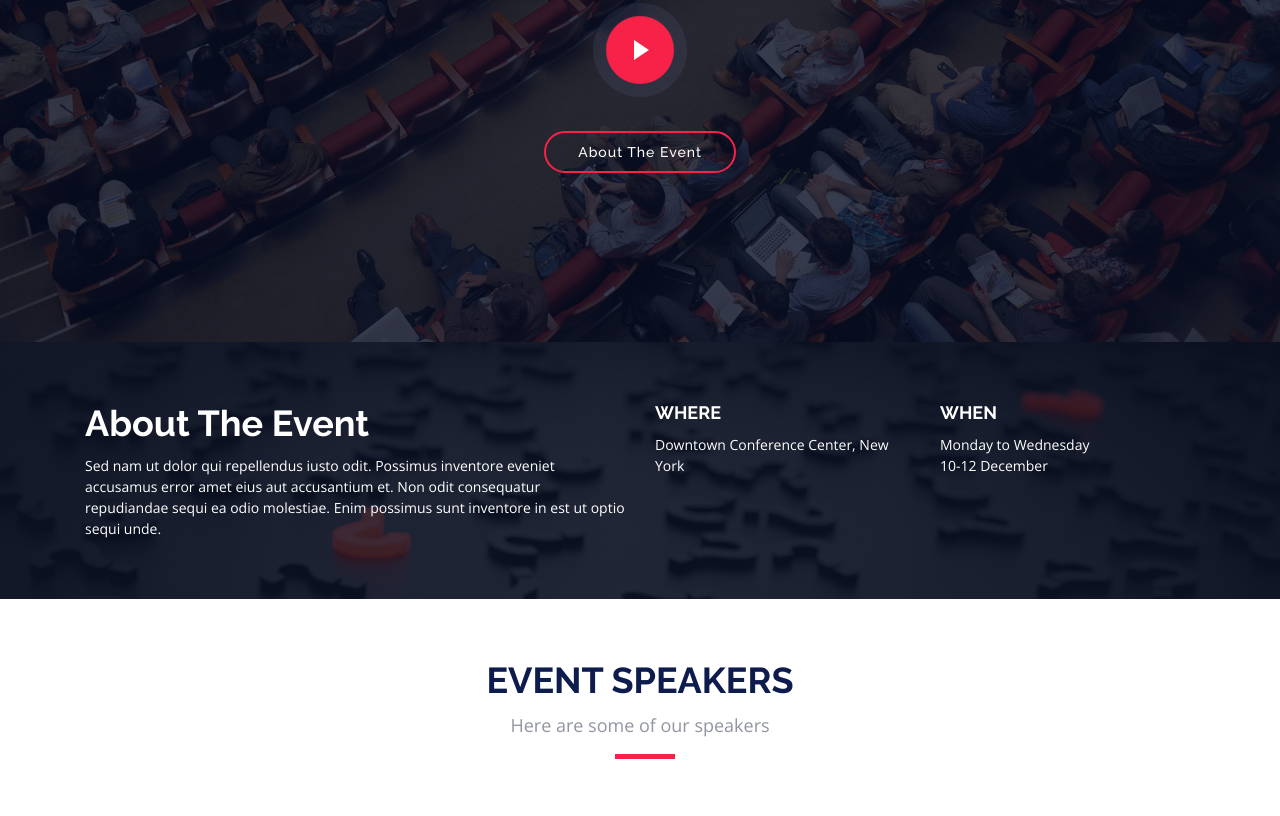
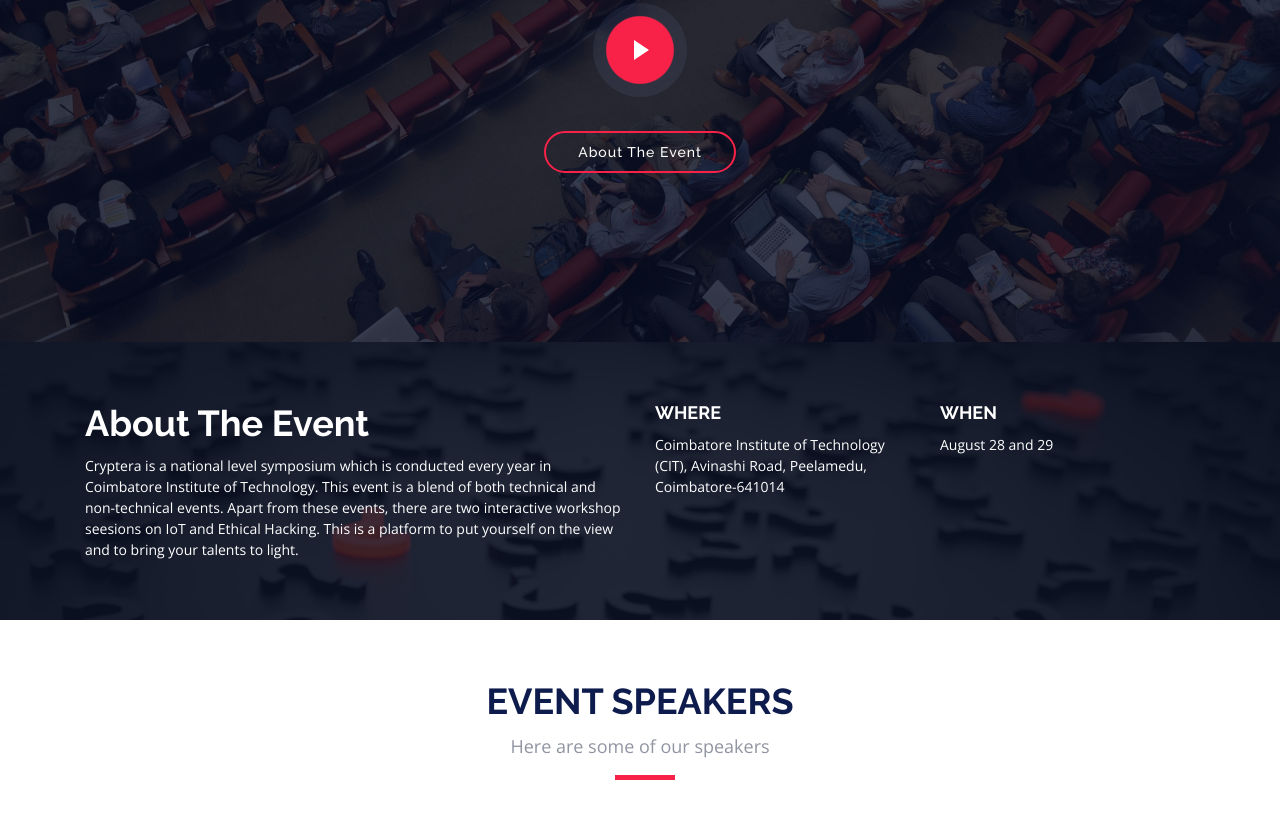
Before and after one commit to lerex5/Cryptera, a plain HTML site: page index.html in a window 1280 px wide. Shown: the part 458-1274 px from the top of the page. Drawn offline with nearby package versions, Linux system fonts and the light colour scheme.

Commit message:
Add files via upload

```diff
--- a/index.html
+++ b/index.html
@@ -90,17 +90,15 @@
         <div class="row">
           <div class="col-lg-6">
             <h2>About The Event</h2>
-            <p>Sed nam ut dolor qui repellendus iusto odit. Possimus inventore eveniet accusamus error amet eius aut
-              accusantium et. Non odit consequatur repudiandae sequi ea odio molestiae. Enim possimus sunt inventore in
-              est ut optio sequi unde.</p>
+            <p>Cryptera is a national level symposium which is conducted every year in Coimbatore Institute of Technology. This event is a blend of both technical and non-technical events. Apart from these events, there are two interactive workshop seesions on IoT and Ethical Hacking. This is a platform to put yourself on the view and to bring your talents to light.</p>
           </div>
           <div class="col-lg-3">
             <h3>Where</h3>
-            <p>Downtown Conference Center, New York</p>
+            <p>Coimbatore Institute of Technology (CIT), Avinashi Road, Peelamedu, Coimbatore-641014</p>
           </div>
           <div class="col-lg-3">
             <h3>When</h3>
-            <p>Monday to Wednesday<br>10-12 December</p>
+            <p>August 28 and 29</p>
           </div>
         </div>
       </div>
```
